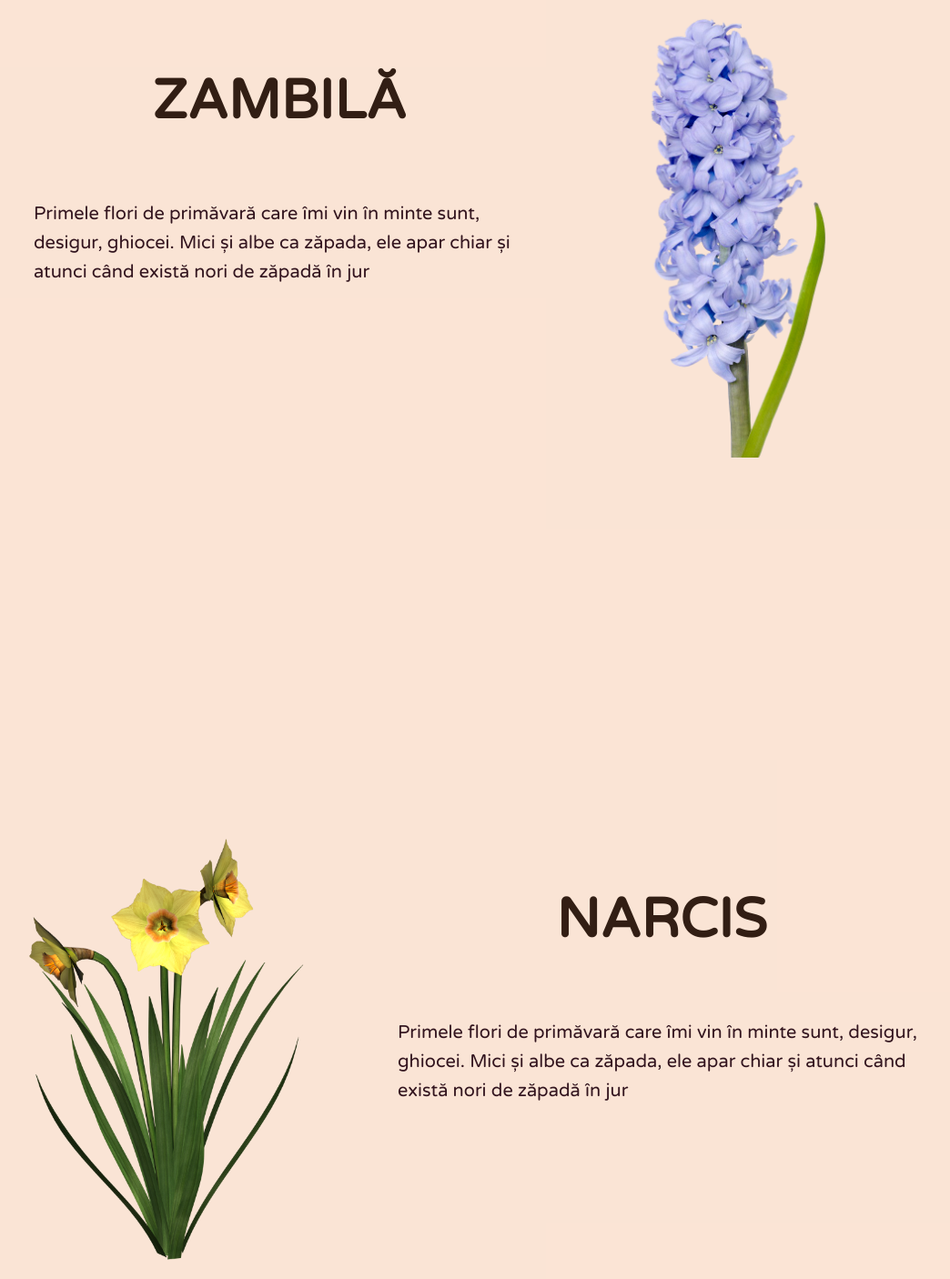
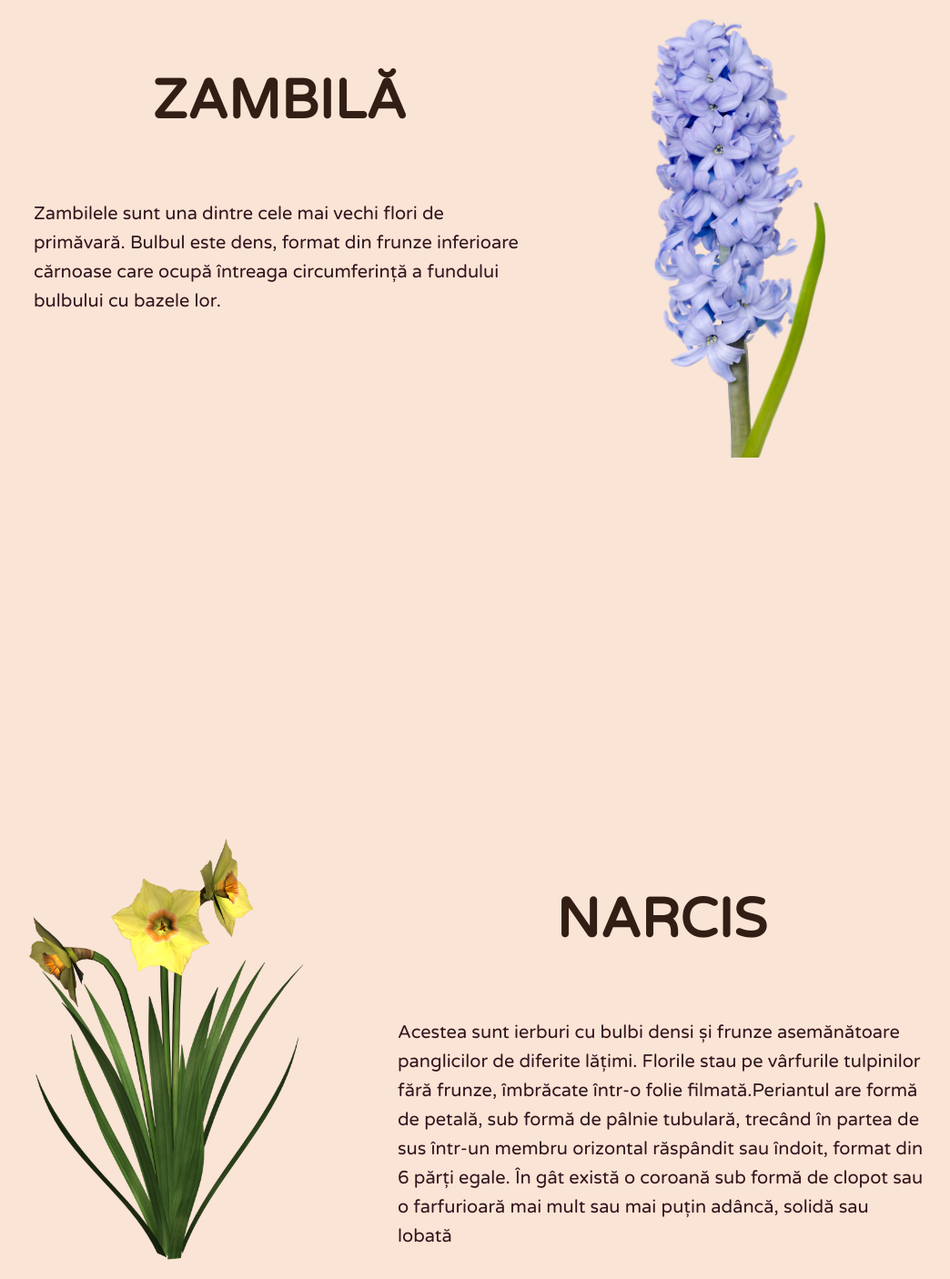
Before and after one commit to Zona-52/flowers, a plain HTML site: page index.html in a window 1280 px wide. Shown: the part 2721-4127 px from the top of the page at 91% size, without its empty margins (163-1207 px from the left). Drawn offline with nearby package versions, Linux system fonts and the light colour scheme.

Commit message:
Update index.html

```diff
--- a/index.html
+++ b/index.html
@@ -51,7 +51,7 @@
 	<div class="content__container">
 		<div class="text ghiocint__text">
 			<h2 class="content__title">Zambilă</h2>
-			<p>Primele flori de primăvară care îmi vin în minte sunt, desigur, ghiocei. Mici și albe ca zăpada, ele apar chiar și atunci când există nori de zăpadă în jur</p>
+			<p>Zambilele sunt una dintre cele mai vechi flori de primăvară. Bulbul este dens, format din frunze inferioare cărnoase care ocupă întreaga circumferință a fundului bulbului cu bazele lor.</p>
 		</div>
 		<img src="ghiocint.png" alt="" height="500px">
 	</div>
@@ -59,7 +59,7 @@
 		<img class="narcissus__image" src="narcissus.png" alt="" width="500px">
 		<div class="text narcissus__text">
 			<h2 class="content__title">Narcis</h2>
-			<p>Primele flori de primăvară care îmi vin în minte sunt, desigur, ghiocei. Mici și albe ca zăpada, ele apar chiar și atunci când există nori de zăpadă în jur</p>
+			<p>Acestea sunt ierburi cu bulbi densi și frunze asemănătoare panglicilor de diferite lățimi. Florile stau pe vârfurile tulpinilor fără frunze, îmbrăcate într-o folie filmată.Periantul are formă de petală, sub formă de pâlnie tubulară, trecând în partea de sus într-un membru orizontal răspândit sau îndoit, format din 6 părți egale. În gât există o coroană sub formă de clopot sau o farfurioară mai mult sau mai puțin adâncă, solidă sau lobată</p>
 		</div>
 	</div>
 </div>
```
